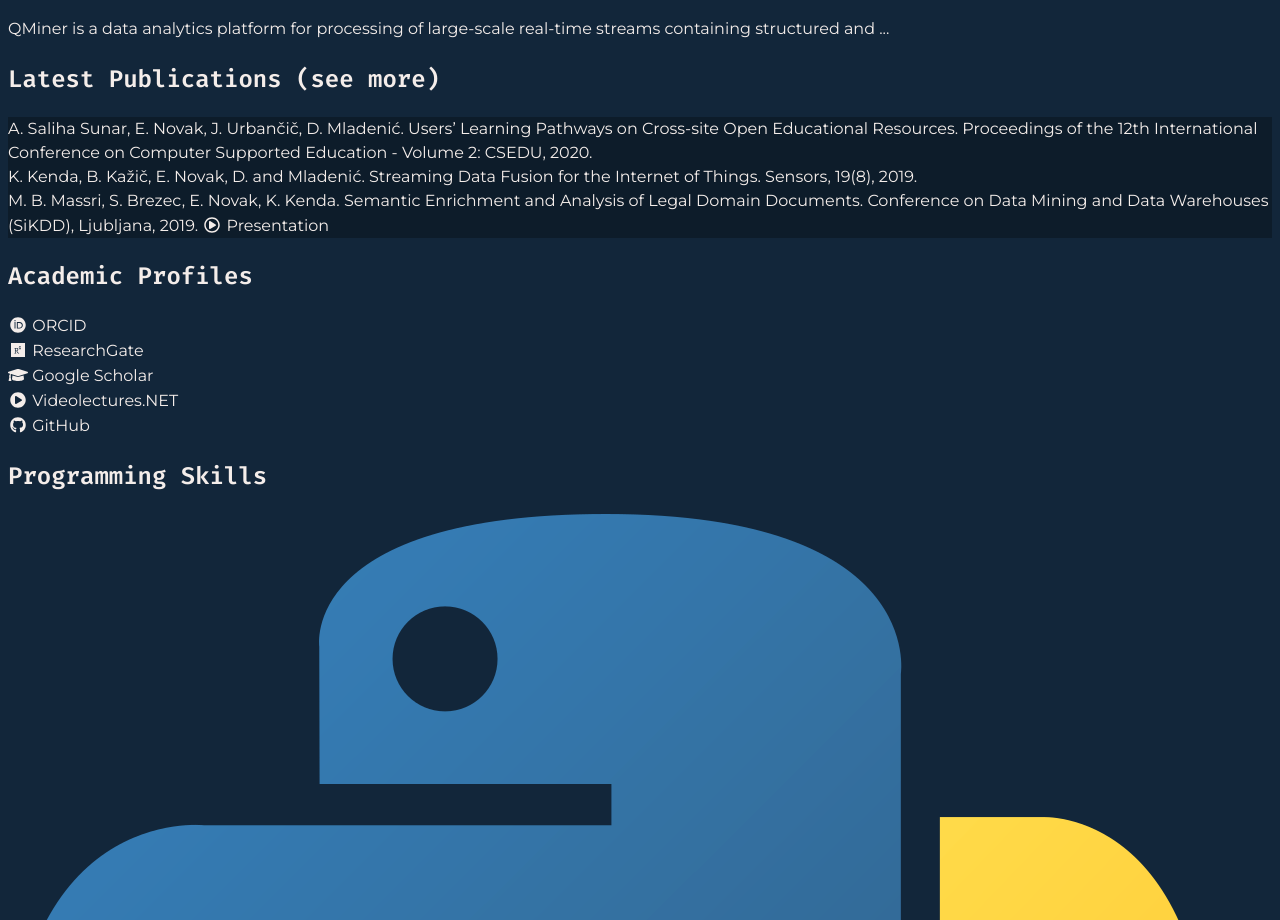
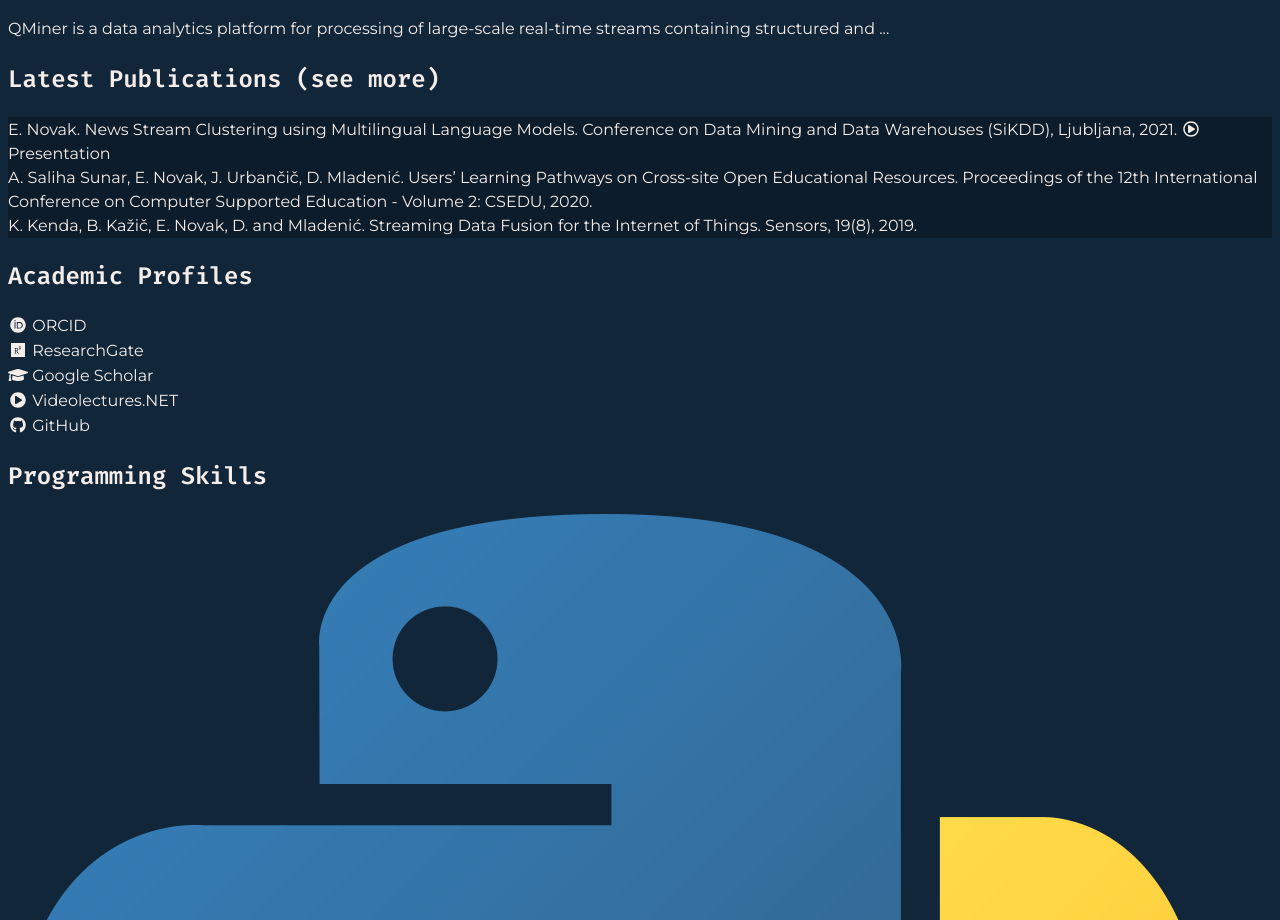
Before and after one commit to eriknovak/eriknovak.github.io, a Next.js app: page / in a window 1280 px wide. Shown: the part 860-1780 px from the top of the page. Built offline with nearby package versions, Linux system fonts and the light colour scheme.

Commit message:
Update publications

```diff
--- a/assets/publications/conferences.ts
+++ b/assets/publications/conferences.ts
@@ -7,6 +7,15 @@ const papers: {
   year: number;
   presentation: string | null;
 }[] = [
+  {
+    authors: "E. Novak",
+    title: "News Stream Clustering using Multilingual Language Models",
+    url: "https://ailab.ijs.si/dunja/SiKDD2021/Papers/Novak.pdf",
+    reference: "Conference on Data Mining and Data Warehouses (SiKDD)",
+    location: "Ljubljana",
+    year: 2021,
+    presentation: "http://videolectures.net/sikdd2021_novak_news_stream/",
+  },
   {
     authors: "A. Saliha Sunar, E. Novak, J. Urbančič, D. Mladenić",
     title: "Users’ Learning Pathways on Cross-site Open Educational Resources",
```
